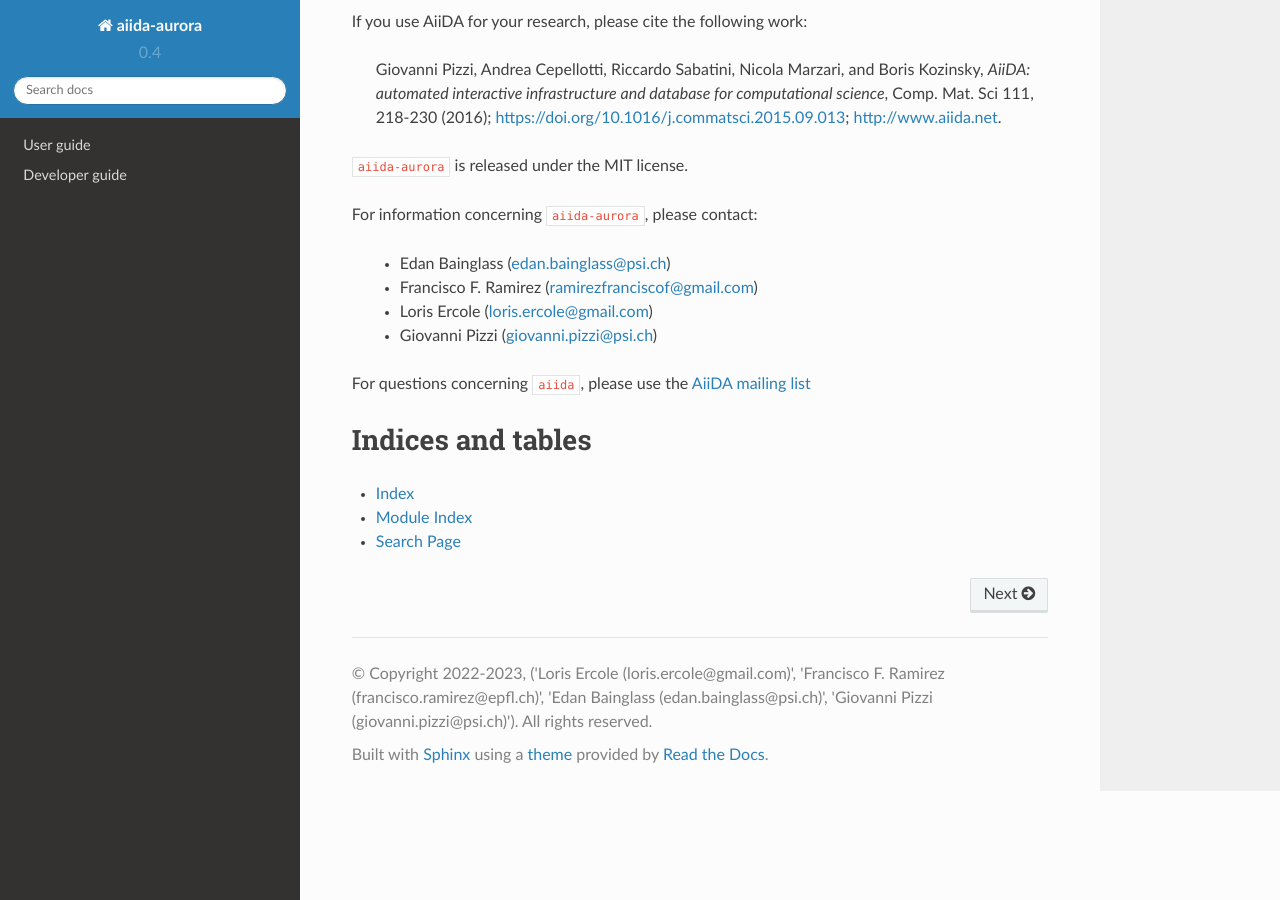
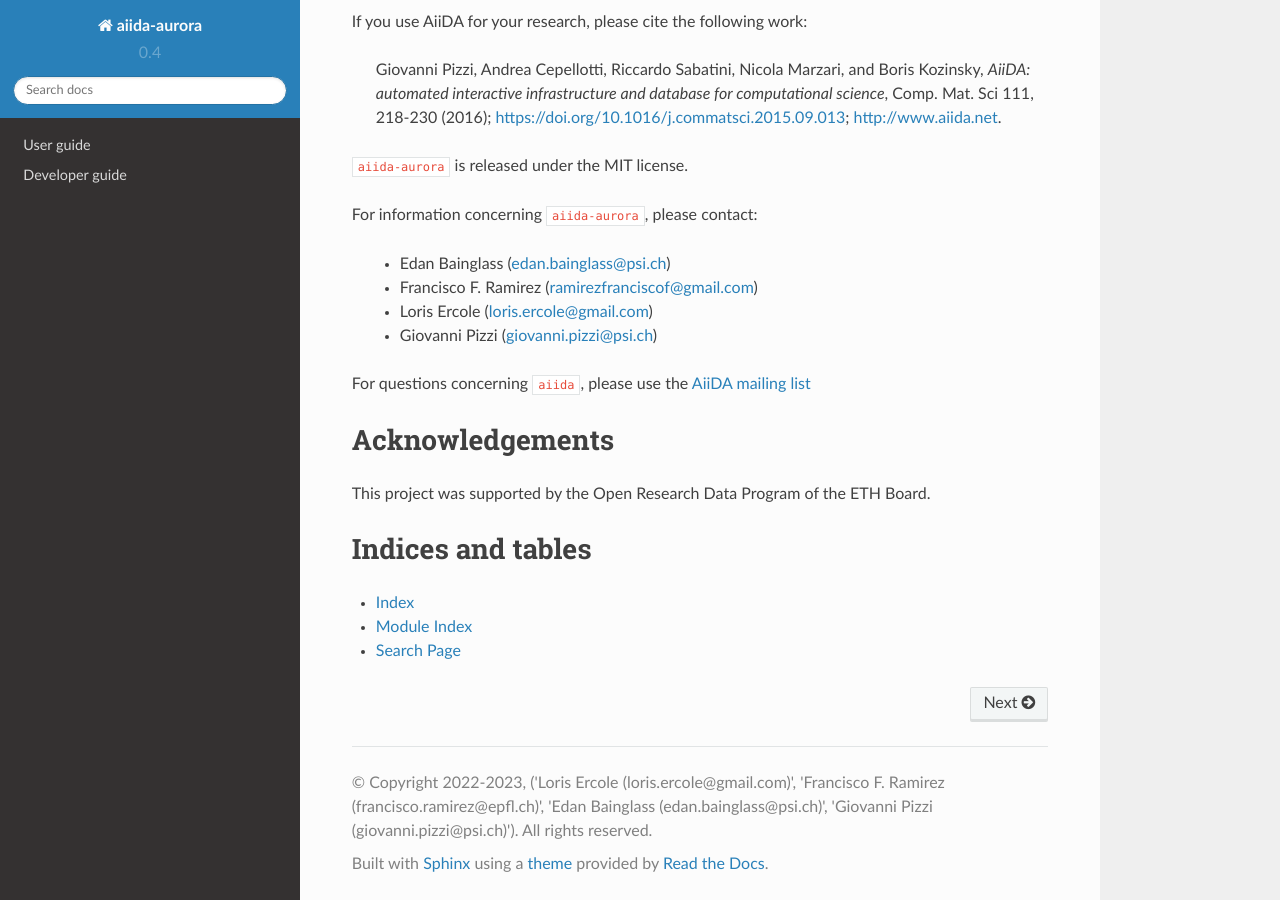
Before and after one commit to EmpaEconversion/aiida-aurora, a Sphinx documentation site: the page built from docs/source/index.rst, in a window 1280 px wide and 900 px high, scrolled down 655 px. Built offline with Sphinx 7.4.7 and the Read the Docs theme 2.0.0, drawn with Linux system fonts in a browser that asks for light colours; pages that are not in the unit, such as notebooks, are missing from menus.

Commit message:
Add acknowledgement

```diff
--- a/docs/source/index.rst
+++ b/docs/source/index.rst
@@ -37,6 +37,10 @@ For information concerning ``aiida-aurora``, please contact:
 
 For questions concerning ``aiida``, please use the `AiiDA mailing list <http://www.aiida.net/mailing-list/>`_
 
+Acknowledgements
+================
+
+This project was supported by the Open Research Data Program of the ETH Board.
 
 Indices and tables
 ==================
```
Also changed, not shown: README.md (+4 -0 lines).
